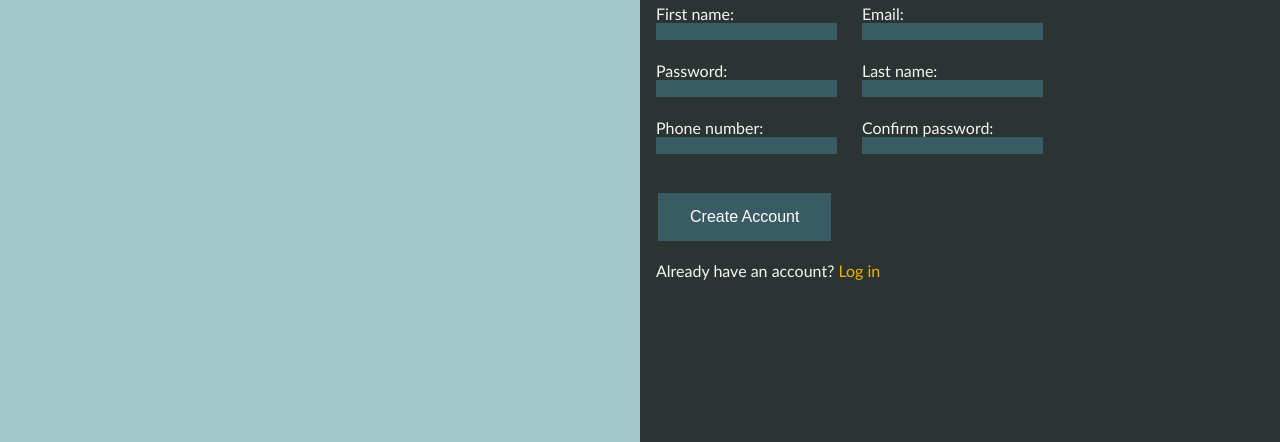
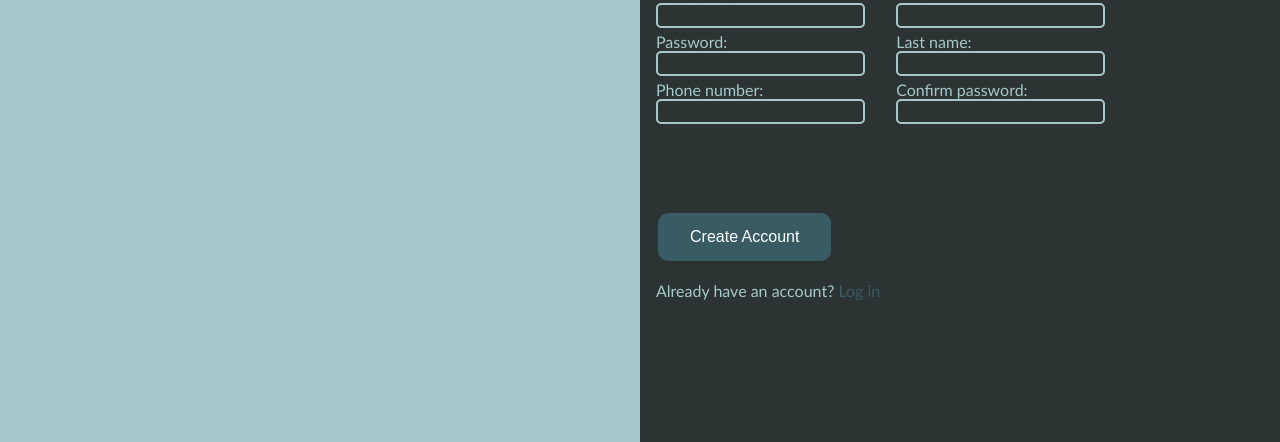
Before and after one commit to H34vyDuck/Sign-up-form, a plain HTML site: page index.html in a window 1280 px wide. Shown: the part 358-800 px from the top of the page. Drawn offline with Linux system fonts and the light colour scheme.

Commit message:
styling buttons and labels

```diff
--- a/index.html
+++ b/index.html
@@ -32,27 +32,27 @@
                 <div class="fill">
                     <div class="user">
                         <label for="fname">First name:</label>
-                        <input type="text" id="fname" name="fname">
+                        <input type="text" id="fname" name="fname" autocomplete="off">
                     </div>
                     <div class="user">
                         <label for="email">Email:</label>
-                        <input type="email" id="email" name="email">
+                        <input type="email" id="email" name="email" autocomplete="off">
                     </div>
                     <div class="user">
                         <label for="Password">Password:</label>
-                        <input type="password" id="Password" name="Password">
+                        <input type="password" id="Password" name="Password" autocomplete="off">
                     </div>
                     <div class="user">
                         <label for="lname">Last name:</label>
-                        <input type="text" id="lname" name="lname">
+                        <input type="text" id="lname" name="lname" autocomplete="off">
                     </div>
                     <div class="user">
                         <label for="number">Phone number:</label>
-                        <input type="number" id="number" name="number">
+                        <input type="number" id="number" name="number" autocomplete="off">
                     </div>
                     <div class="user">
-                        <label for="Password">Confirm password:</label>
-                        <input type="password" id="Password" name="Password">
+                        <label for="Password1">Confirm password:</label>
+                        <input type="password" id="Password1" name="Password" autocomplete="off">
                     </div>
                 </div>
             </div>
@@ -61,7 +61,7 @@
                     <button type="button" class="button">Create Account</button>
                 </div>
                 <div class="question">
-                    <p>Already have an account? <a href="#">Log in</a></p>
+                    <p>Already have an account? <a class="log" href="#">Log in</a></p>
                 </div>
             </div>
         </div>
--- a/style.css
+++ b/style.css
@@ -46,7 +46,7 @@ img{
 }
 .description{
     padding-left: 2.5%;
-    color: whitesmoke;
+    color: #A5C9CA;
     display: flex;
     justify-content: center;
     align-items: flex-start;
@@ -56,53 +56,49 @@ img{
     font-size: larger;
 }
 .data{
-    height: 30%;
+    height: 35%;
     padding-left: 2.5%;
-    color: whitesmoke;
     display: flex;
     flex-direction: column;
 }
+.start{
+    color: #395B64;
+}
 .fill{
-    width: 80%;
-    height: 25%;
-    display: flex;
-    row-gap: 35%;
-    column-gap: 5%;
+    width: 100%;
+    height: 30%;
+    gap: 5%;
+    display:flex;
     justify-content: flex-start;
+    align-items: center;
     flex-wrap:wrap;
 }
-input[type=text] {
+input{
     display: block;
-    background-color: #395B64;
-    border-style: none;
-    color: white;
+    background: none;
+    border:2.5px solid #A5C9CA;
     text-decoration: none;
     cursor: pointer;
-  }
-  input[type=email] {
-    display: block;
-    background-color: #395B64;
-    border-style: none;
-    color: white;
-    text-decoration: none;
-    cursor: pointer;
-  }
-  input[type=number] {
-    display: block;
-    background-color: #395B64;
-    border-style: none;
-    color: white;
-    text-decoration: none;
-    cursor: pointer;
-  }
-  input[type=password] {
-    display: block;
-    background-color: #395B64;
-    border-style: none;
-    color: white;
-    text-decoration: none;
-    cursor: pointer;
-  }
+    color:#A5C9CA;
+    font-family: inherit;
+    font-size: inherit;
+    outline: none;
+    border-radius: 5px;
+}
+input:hover{
+    border: 2.5px solid #395B64;
+}
+input:focus{
+    border: 2.5px solid #395B64;
+}
+input::-webkit-outer-spin-button,
+input::-webkit-inner-spin-button {
+    -webkit-appearance: none;
+    margin: 0;
+}
+label{
+    color:#A5C9CA;
+}
 .but{
     padding-left: 2.5%;
     color: whitesmoke;
@@ -118,16 +114,29 @@ input[type=text] {
     border: none;
     color: white;
     background-color: #395B64;
+    border-radius: 10px;
     padding: 15px 32px;
     text-align: center;
     text-decoration: none;
     display: inline-block;
     font-size: 16px;
     margin: 4px 2px;
+    transition: 0.5s;
     cursor: pointer;
 }
-a{
+.button:hover{
+    transition: 0.8s;
+    background-color: #eab308;
+    color: #2C3333;
+}
+.question{
+    color: #A5C9CA;
+}
+.log{
     text-decoration: none;
-    color: #eab308;
+    color:#395B64;
     display: inline-block;
 }
+.log:hover{
+    color:#eab308;
+}
```
